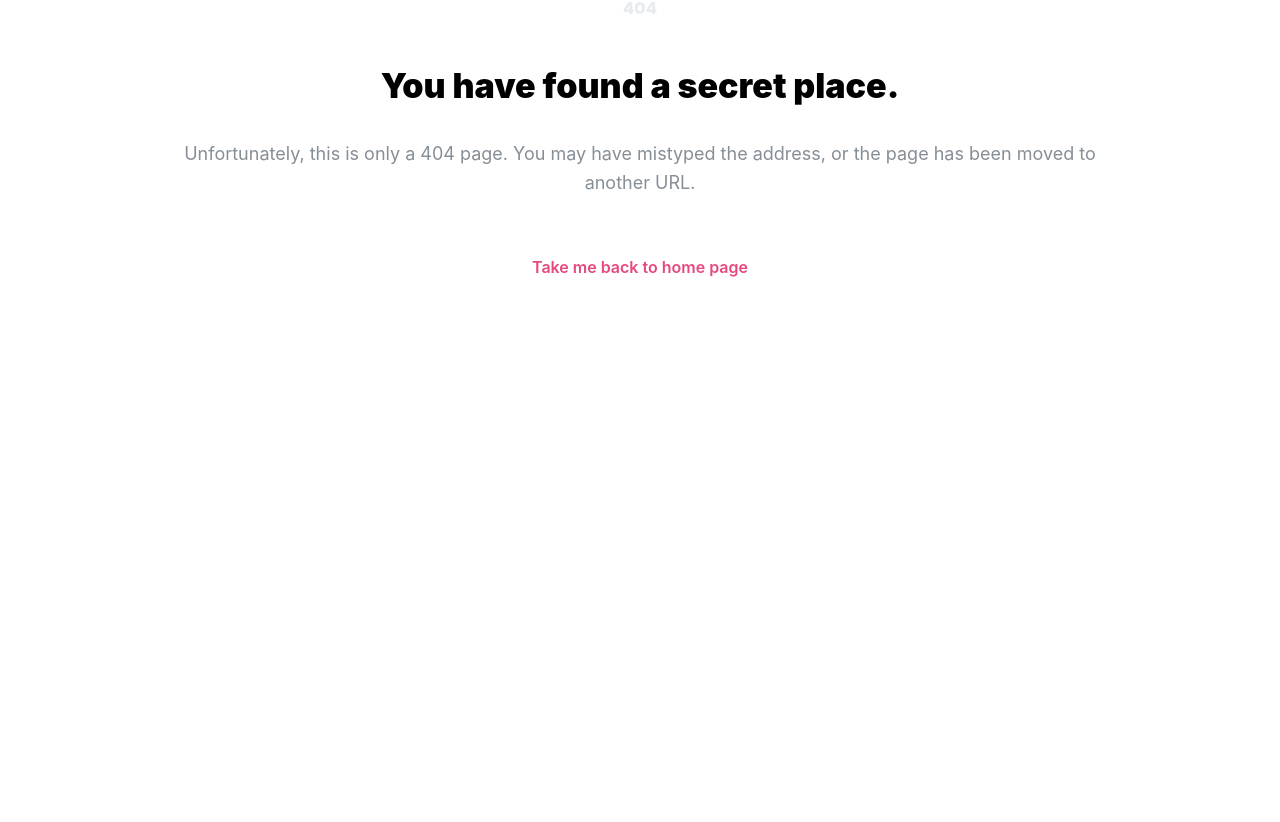
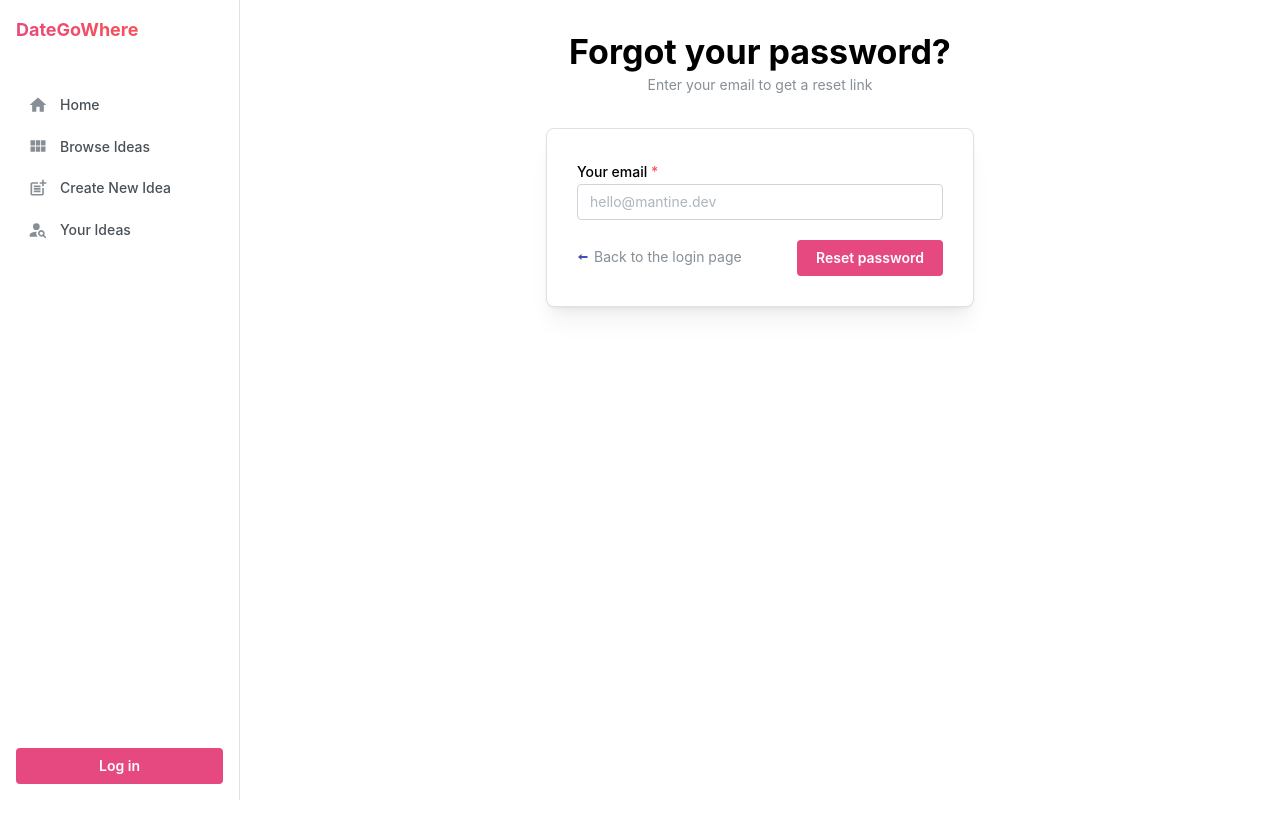
Before and after one commit to mcxpm/DateGoWhere, a React (Vite) app in the folder app/client/: page /auth/forgot-password in a window 1280 px wide. Before the commit this address had no page. Shown: the top 822 px of the page. Before the commit the page ends 800 px from the top, so only its background shows below. Built offline with nearby package versions, Linux system fonts and the light colour scheme; no server answers.

Commit message:
feat: add forgot-password

```diff
--- a/app/client/src/components/AuthenticationForm.jsx
+++ b/app/client/src/components/AuthenticationForm.jsx
@@ -3,6 +3,7 @@ import {
     Box,
     Button,
     Divider,
+    Flex,
     Group,
     Paper,
     PasswordInput,
@@ -18,7 +19,7 @@ import {
     useSignInWithEmailAndPassword,
     useSignInWithGoogle,
 } from 'react-firebase-hooks/auth';
-import { redirect } from 'react-router-dom';
+import { redirect, useNavigate } from 'react-router-dom';
 
 import { auth } from '../config/firebase';
 import { getUser } from '../utils/AuthUtils';
@@ -34,6 +35,7 @@ export const loader = async () => {
 };
 
 const AuthenticationForm = (props) => {
+    const navigate = useNavigate();
     const [type, toggle] = useToggle(['login', 'register']);
 
     const [signInWithGoogle] = useSignInWithGoogle(auth);
@@ -124,8 +126,12 @@ const AuthenticationForm = (props) => {
                                 radius="md"
                             />
                         </Stack>
-
                         <Group justify="space-between" mt="xl">
+                            <Flex
+                                direction={{ base: 'column' }}
+                                align="flex-start"
+                                gap="0.5rem"
+                            >
                                 <Anchor
                                     component="button"
                                     type="button"
@@ -137,6 +143,16 @@ const AuthenticationForm = (props) => {
                                         ? 'Already have an account? Login'
                                         : "Don't have an account? Register"}
                                 </Anchor>
+                                <Anchor
+                                    component="button"
+                                    type="button"
+                                    color="dimmed"
+                                    size="xs"
+                                    onClick={() => {navigate('/auth/forgot-password')}}
+                                >
+                                    {type === 'login' ? 'Forgot Password?' : ''}
+                                </Anchor>
+                            </Flex>
                             <Button type="submit" radius="md">
                                 {upperFirst(type)}
                             </Button>
--- /dev/null
+++ b/app/client/src/components/ForgotPassword.jsx
@@ -0,0 +1,75 @@
+import {
+    Anchor,
+    Box,
+    Button,
+    Center,
+    Container,
+    Group,
+    Paper,
+    rem,
+    Text,
+    TextInput,
+    Title,
+} from '@mantine/core';
+import { useForm } from '@mantine/form';
+import { FcLeft } from 'react-icons/fc';
+import { useNavigate } from 'react-router-dom';
+
+import { resetPassword } from '../utils/AuthUtils';
+
+export function ForgotPassword() {
+    const navigate = useNavigate();
+
+    const form = useForm({
+        initialValues: {
+            email: '',
+        },
+
+        validate: {
+            email: (val) => (/^\S+@\S+$/.test(val) ? null : 'Invalid email'),
+        },
+    });
+
+    return (
+        <Container size={460} my={30}>
+            <Title ta="center">Forgot your password?</Title>
+            <Text c="dimmed" fz="sm" ta="center">
+                Enter your email to get a reset link
+            </Text>
+
+            <Paper withBorder shadow="md" p={30} radius="md" mt="xl">
+                <TextInput
+                    label="Your email"
+                    placeholder="hello@mantine.dev"
+                    value={form.values.email}
+                    onChange={(event) => {
+                        form.setFieldValue('email', event.currentTarget.value);
+                    }}
+                    error={form.errors.email && 'Invalid email'}
+                    required
+                />
+                <Group justify="space-between" mt="lg">
+                    <Anchor c="dimmed" size="sm">
+                        <Center inline>
+                            <FcLeft
+                                style={{ width: rem(12), height: rem(12) }}
+                                stroke={1.5}
+                            />
+                            <Box
+                                ml={5}
+                                onClick={() => {
+                                    navigate(-1);
+                                }}
+                            >
+                                Back to the login page
+                            </Box>
+                        </Center>
+                    </Anchor>
+                    <Button onClick={async () => await resetPassword(form.values.email)}>
+                        Reset password
+                    </Button>
+                </Group>
+            </Paper>
+        </Container>
+    );
+}
--- a/app/client/src/main.jsx
+++ b/app/client/src/main.jsx
@@ -16,6 +16,7 @@ import BrowsePage, {
 import CreateIdea, {
     loader as createIdeaLoader,
 } from './components/CreateIdea/CreateIdea';
+import { ForgotPassword } from './components/ForgotPassword';
 import HeroPage from './components/HeroPage/HeroPage';
 import TwoPanelLayout from './components/TwoPanelLayout';
 import ViewIdeas, { loader as userIdeasLoader } from './components/UserIdeas/ViewIdeas';
@@ -31,9 +32,16 @@ const router = createBrowserRouter([
         errorElement: <ErrorPage />,
         children: [
             {
-                path: 'auth',
-                loader: AuthLoader,
-                element: <AuthenticationForm />,
+                path: 'auth/*',
+                element: <Outlet />,
+                children: [
+                    { index: true, loader: AuthLoader, element: <AuthenticationForm /> },
+                    {
+                        path: 'forgot-password',
+                        element: <ForgotPassword />,
+                    },
+                ],
+                //^^this is me trying something psps i think it doesnt redirect to home aft login
             },
             {
                 path: 'ideas',
@@ -94,6 +102,10 @@ const router = createBrowserRouter([
                 loader: userIdeasLoader,
                 element: <ViewIdeas />,
             },
+            {
+                path: '/auth/forgot-password',
+                element: <ForgotPassword />,
+            },
         ],
     },
 ]);
--- a/app/client/src/utils/AuthUtils.js
+++ b/app/client/src/utils/AuthUtils.js
@@ -1,4 +1,4 @@
-import { onAuthStateChanged } from "firebase/auth";
+import { onAuthStateChanged, sendPasswordResetEmail } from "firebase/auth";
 
 import { auth } from "../config/firebase";
 
@@ -17,3 +17,8 @@ export async function getUser() {
             throw e;
         });
 }
+
+export async function resetPassword(email) {
+    const status = await sendPasswordResetEmail(auth, email);
+    console.log("Sent reset email: ", status)
+}
```
Lines whose indentation alone changed are shown as unchanged.
